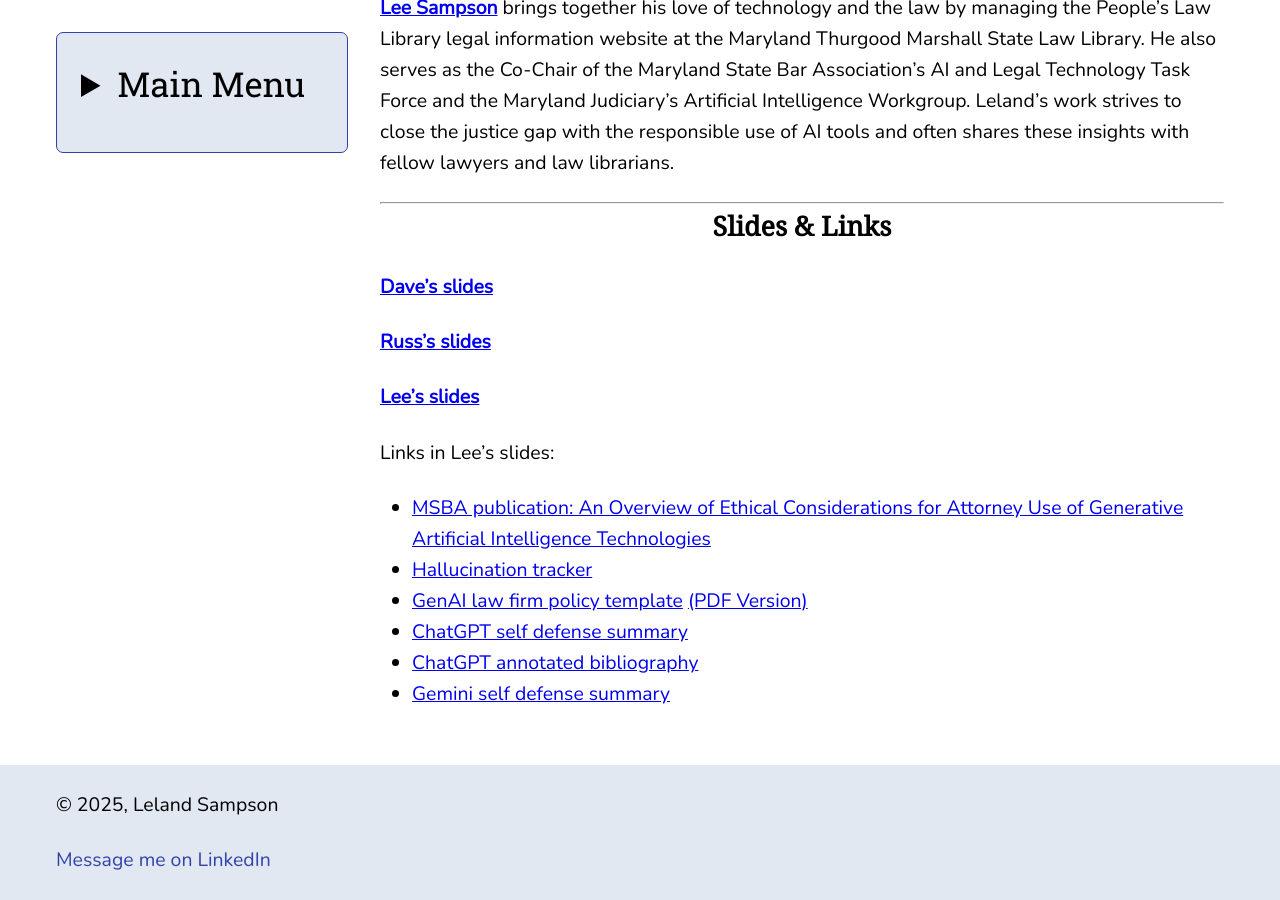
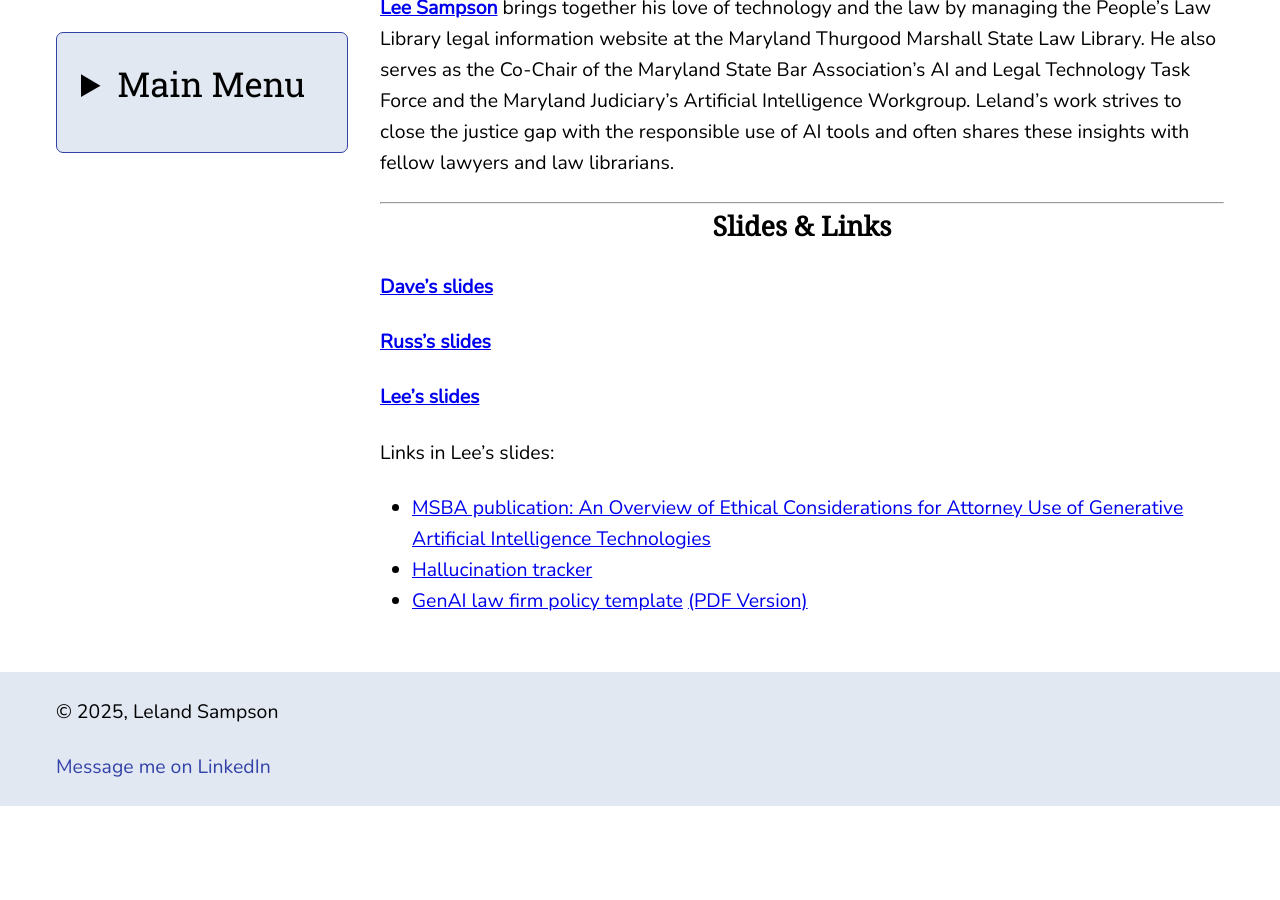
Before and after one commit to lelandsampson/Leland-Sampson-Website, a Jekyll site: the page built from 2025-iolta-ai.md, in a window 1280 px wide and 900 px high, scrolled down 1499 px. Built offline with Jekyll 4.4.1, drawn with Linux system fonts in a browser that asks for light colours; our own code applies the rules of GitHub Pages for plain Markdown files; after the commit the page ends 2305 px from its top, so only the background shows below that.

Commit message:
Update 2025-iolta-ai.md

```diff
--- a/2025-iolta-ai.md
+++ b/2025-iolta-ai.md
@@ -40,6 +40,3 @@ Links in Lee's slides:
 - [MSBA publication: An Overview of Ethical Considerations for Attorney Use of Generative Artificial Intelligence Technologies](https://www.msba.org/common/Uploaded%20files/Downloads/EPUB/An%20Overview%20of%20Ethical%20Considerations%20for%20Attorney%20Use.pdf)
 - [Hallucination tracker](https://www.damiencharlotin.com/hallucinations/)
 - [GenAI law firm policy template](/files/2025-Delaware-AI/GAI-Policy.docx)  [(PDF Version)](/files/2025-Delaware-AI/GAI-Policy.pdf)
-- [ChatGPT self defense summary](/files/2025-Delaware-AI/Chat-GPT-self-defense.pdf)
-- [ChatGPT annotated bibliography](/files/2025-Delaware-AI/Chat-GPT-self-defense-bibliography.pdf)
-- [Gemini self defense summary](/files/2025-Delaware-AI/Gemini-Self-Defense.pdf)
```
